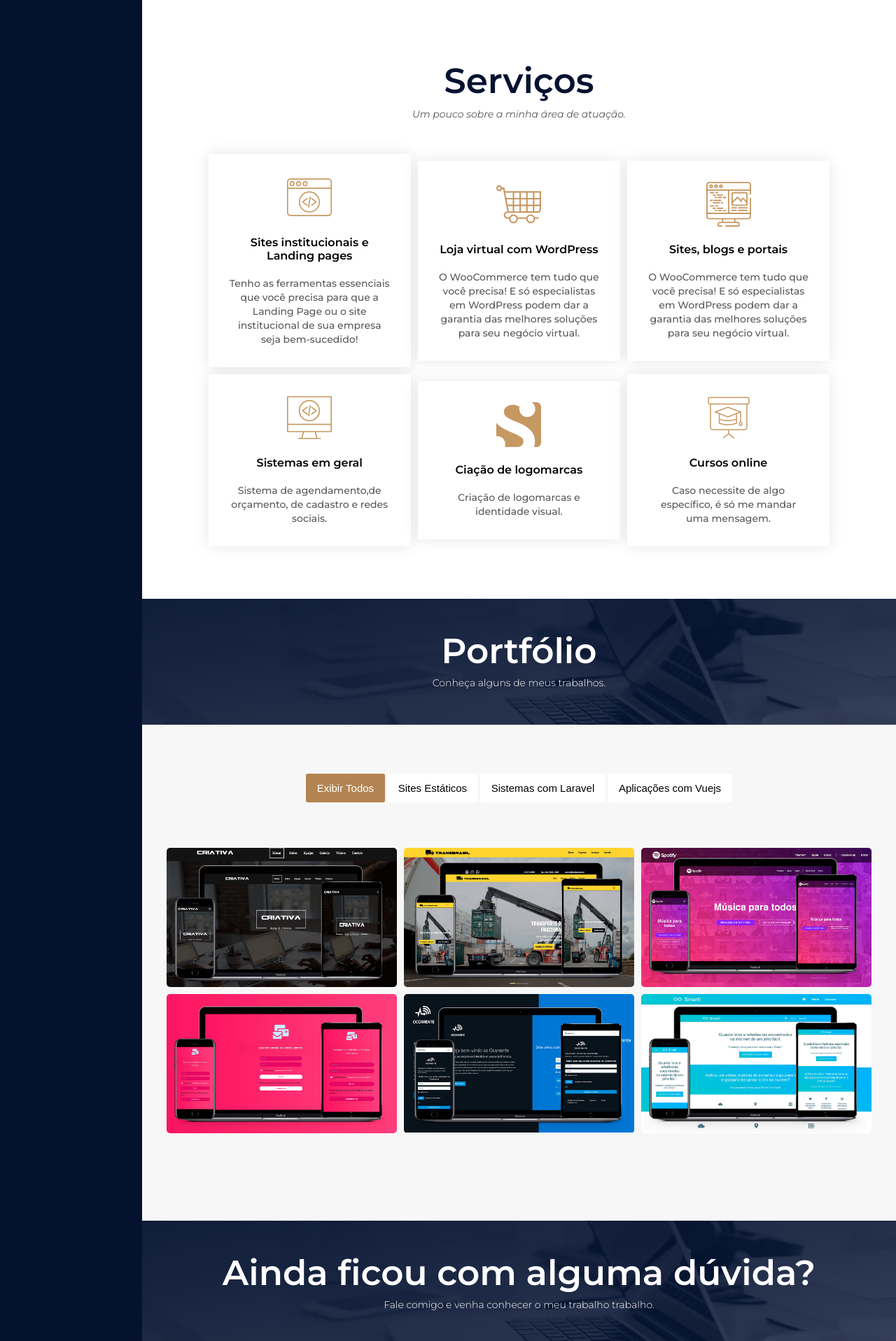
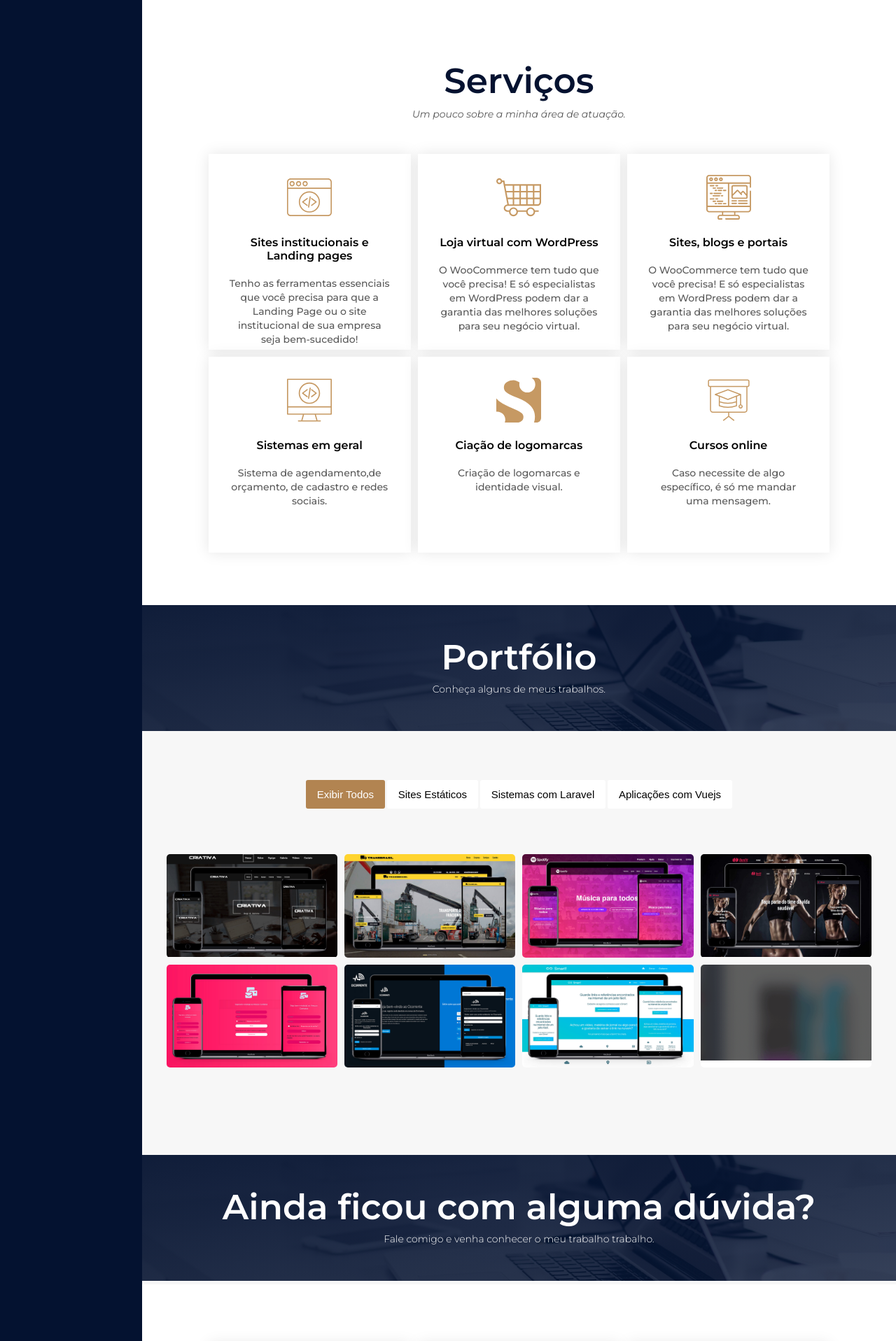
Before and after one commit to criativa-web/criativa-web.github.io, a PHP site: page / in a window 1280 px wide. Shown: the part 1469-3386 px from the top of the page at 70% size. Run offline with PHP 8.4, Linux system fonts and the light colour scheme.

Commit message:
Updating site

```diff
--- /dev/null
+++ b/css/components/modal.css
@@ -0,0 +1 @@
+.modal-window{position:fixed;background-color:rgba(255,255,255,0.25);top:0;right:0;bottom:0;left:0;z-index:999;opacity:0;pointer-events:none;transition:ease all .15s .15s}.modal-window:target{opacity:1;pointer-events:auto}.modal-window>div{width:400px;position:absolute;top:50%;left:50%;transform:translate(-50%, -50%);padding:2em;background:#ffffff}.modal-window>div header{font-weight:bold}.modal-window>div header h1{font-size:150%;margin:0 0 15px}.modal-window>div .modal-close{color:#aaa;line-height:50px;font-size:80%;position:absolute;right:0;text-align:center;top:0;width:70px;text-decoration:none}.modal-window>div .modal-close:hover{color:black}.modal-window>div .modal-window div:not(:last-of-type){margin-bottom:15px}.modal-window .btn{background-color:#fff;padding:1em 1.5em;border-radius:3px;text-decoration:none}
--- a/index.html
+++ b/index.html
@@ -46,7 +46,7 @@
 
                         <a href=""><img src="img/icons/instagram.svg" alt="instagram"></a>
 
-                         <a href="https://www.behance.net/marcelo-anselmo" target="_blank"><img src="img/icons/behance.svg" alt="behance"></a>
+                        <a href="https://www.behance.net/marceloans0b32" target="_blank"><img src="img/icons/behance.svg" alt="behance"></a>
 
                         <a href="https://github.com/PilatusBRX" target="_blank"><img src="img/icons/github.svg" alt="github"></a>
 
@@ -77,7 +77,7 @@
 
                             <a href=""><img src="img/theme-icons/instagram.svg" alt="instagram"></a>
 
-                            <a href="https://www.behance.net/marcelo-anselmo" target="_blank"><img src="img/theme-icons/behance.svg" alt="behance"></a>
+                            <a href="https://www.behance.net/marceloans0b32" target="_blank"><img src="img/theme-icons/behance.svg" alt="behance"></a>
 
                             <a href="https://github.com/PilatusBRX" target="_blank"><img src="img/theme-icons/github.svg" alt="github"></a>
 
@@ -232,6 +232,16 @@
                       <p class="link">Link do site:<a href="https://portfolio.hellostudio.com.br/spotify" target="_blank" class="btn-project"> https://portfolio.hellostudio.com.br/spotify</a></p>
                  </div>
               </div>
+
+              <div class="col static">
+                  <img src="img/portfolio/bemfit.jpg" alt="Spotify">
+                  <div class="text">
+                      <h4>Bemfit</h4>
+                      <p>Bemfit é um template moderno e foi construído  com Flexbox(CSS), Javascript e HTML5. Ele simula um site de academia.</p>
+                      <p><span class="tools">Ferramentas usadas: </span>Ferramentas usadas: HTML, CSS , Javascript e Bootstrap.</p>
+                      <p class="link">Link do site:<a href="https://portfolio.hellostudio.com.br/bemfit" target="_blank" class="btn-project"> https://portfolio.hellostudio.com.br/spotify</a></p>
+                 </div>
+              </div>
               <!-- Fim dos Sites estáticos-->
 
               <!-- Sistemas com Laravel-->
@@ -262,6 +272,14 @@
                       <p>Arezzo é um sistema que gerencia uma lista de contatos. Ele  foi construído com o framework Laravel. Cadastre-se para usá-lo.</p>
                       <p><span class="tools">Ferramentas usadas: </span>Ferramentas usadas: CSS, Materialize, HTML,  Javascript e Laravel(PHP).</p>
                       <p class="link">Link do sistema:<a href="https://smart-link.herokuapp.com" target="_blank" class="btn-project"> https://smart-link.herokuapp.com</a></p>
+                 </div>
+              </div>
+              <div class="col system">
+                  <img src="img/portfolio/sample.png" alt="Smart!">
+                  <div class="text">
+                      <h4>Larabooking - EM BREVE!</h4>
+
+
                  </div>
               </div>
             <!-- Fim dos Sistemas com Laravel-->
@@ -328,7 +346,7 @@
 
                               <a href=""><img src="img/icons/instagram-grey.svg" alt=""></a>
 
-                             <a href="https://www.behance.net/marcelo-anselmo" target="_blank"><img src="img/icons/behance-grey.svg" alt=""></a>
+                              <a href="https://www.behance.net/marceloans0b32" target="_blank"><img src="img/icons/behance-grey.svg" alt=""></a>
 
                               <a href=""><img src="img/icons/linkedin-grey.svg" alt=""></a>
                              </nav>
--- a/sass/components/_portfolio.sass
+++ b/sass/components/_portfolio.sass
@@ -27,7 +27,7 @@
 .portfolio-grid
      margin: auto
      width: 100%
-     max-width: 114rem
+     max-width: 126rem
      position: relative
      display: flex
      flex-direction: row
@@ -35,8 +35,8 @@
      flex-wrap: wrap
 
      .col
-          flex-basis: 32%
-          flex: 1 1 32%
+          flex-basis: 24%
+          flex: 1 1 24%
           margin: .5rem
           display: none
           position: relative
@@ -75,14 +75,14 @@
                overflow: hidden
                padding: 0 1rem
                @include responsive(phone)
-                   padding: 2rem
+                   padding: 4rem
                h4
                    margin: 1rem auto
                    font-size: 1.4rem
 
                p
                    font-size: 1.2rem
-                   line-height: 1.5rem
+                   line-height: 1.65rem
                a
                     color: $color-secondary
                     text-decoration: none
--- a/sass/sections/_contact.sass
+++ b/sass/sections/_contact.sass
@@ -7,14 +7,15 @@
           margin: auto
           width: 90%
           max-width: 114rem
+          flex-wrap: wrap
           @include responsive(tab-port)
                @include container-column
 
           .box
                flex-basis: 24%
                flex: 1 1 24%
-               max-height: 30rem
                padding: 3rem
+               height: 28rem
                background-color: $color-white
                box-shadow: 0 0 2rem rgba(0,0,0,.1)
                margin: .5rem
--- a/sass/sections/_services.sass
+++ b/sass/sections/_services.sass
@@ -19,6 +19,7 @@
           width: 90%
           max-width: 114rem
           margin: auto
+          flex-wrap: wrap
 
           @include responsive(tab-port)
                @include container-column
@@ -27,6 +28,7 @@
                flex-basis: 30%
                flex: 1 1 30%
                padding: 3rem
+               height: 28rem
                background-color: $color-white
                box-shadow: 0 0 2rem rgba(0,0,0,.1)
                margin: .5rem
```
Also changed, not shown: css/style.css, img/portfolio/bemfit.jpg (added), img/portfolio/sample.png (added).
